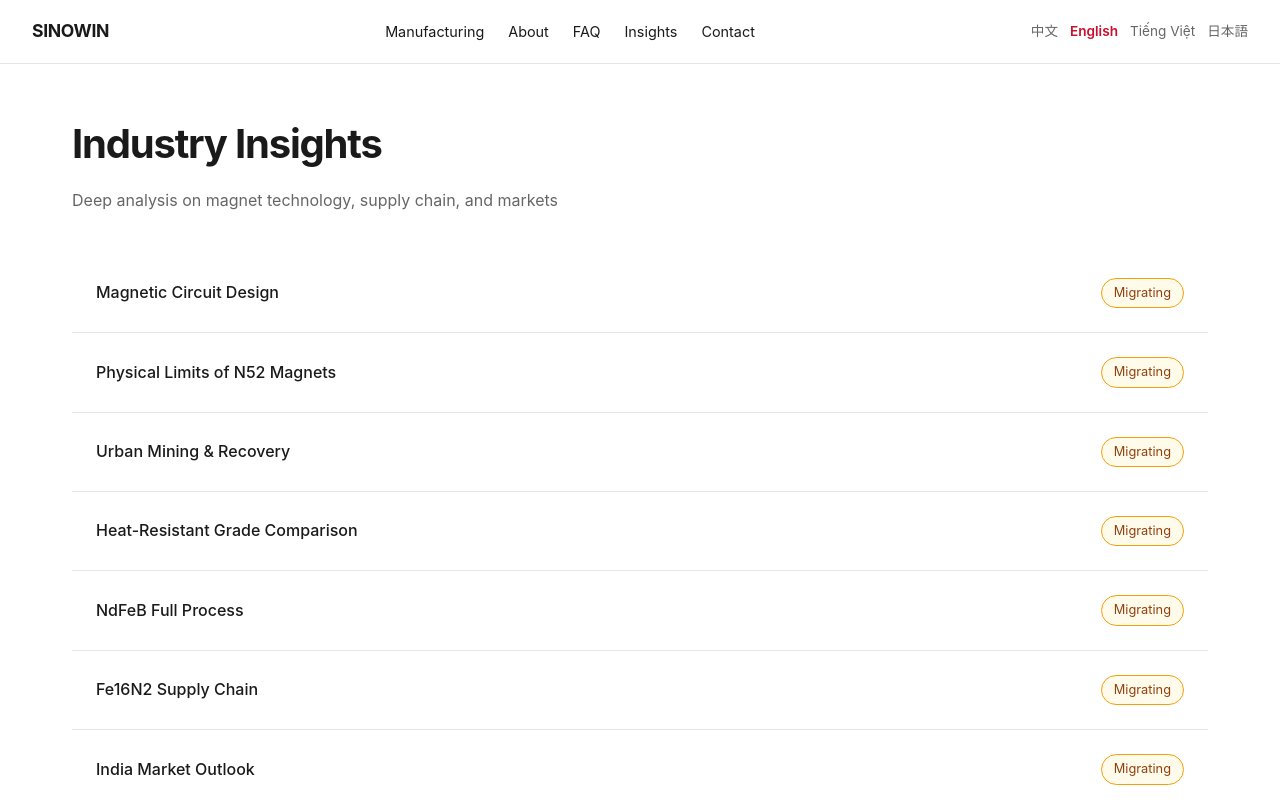
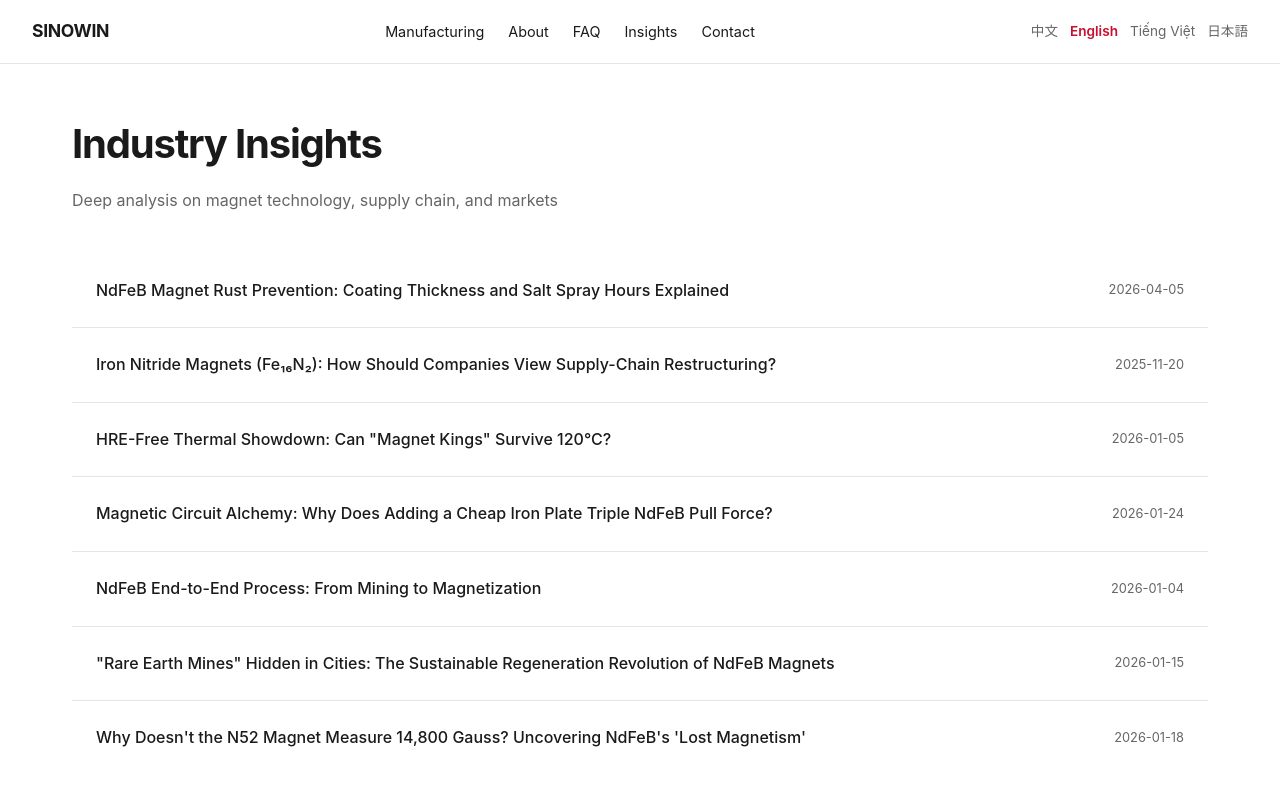
Before and after one commit to benliao558/sinowin-web, a Next.js app: page /en/articles in a window 1280 px wide. Shown: the top 800 px of the page. Built offline with nearby package versions, Linux system fonts and the light colour scheme.

Commit message:
fix: language switcher preserves current path

```diff
--- a/src/app/[lang]/articles/page.tsx
+++ b/src/app/[lang]/articles/page.tsx
@@ -2,6 +2,7 @@ import { notFound } from 'next/navigation'
 import type { Metadata } from 'next'
 import Link from 'next/link'
 import { locales, type Locale } from '@/lib/i18n'
+import { articles, getTranslation } from '@/content/articles'
 
 export async function generateStaticParams() {
   return locales.map((lang) => ({ lang }))
@@ -14,26 +15,6 @@ export async function generateMetadata({ params }: { params: { lang: string } })
     alternates: { canonical: `https://www.sinowin-vn.com/${lang}/articles` },
   }
 }
-
-// [TODO] Article content needs to be migrated from original /article/ pages
-// 7 articles confirmed existing:
-// - 磁路設計
-// - N52磁鐵物理極限
-// - 城市礦山回收
-// - 耐熱牌號比較
-// - NdFeB全流程
-// - Fe16N2供應鏈
-// - 印度市場
-
-const articlePlaceholders = [
-  { slug: 'magnetic-circuit-design', title: { zh: '磁路設計', en: 'Magnetic Circuit Design', vi: 'Thiết kế mạch từ', ja: '磁気回路設計' } },
-  { slug: 'n52-physical-limits', title: { zh: 'N52 磁鐵物理極限', en: 'Physical Limits of N52 Magnets', vi: 'Giới hạn vật lý của nam châm N52', ja: 'N52磁石の物理的限界' } },
-  { slug: 'urban-mining-recovery', title: { zh: '城市礦山回收', en: 'Urban Mining & Recovery', vi: 'Khai thác và tái chế mỏ đô thị', ja: '都市鉱山リサイクル' } },
-  { slug: 'heat-resistant-grades', title: { zh: '耐熱牌號比較', en: 'Heat-Resistant Grade Comparison', vi: 'So sánh mác chịu nhiệt', ja: '耐熱グレード比較' } },
-  { slug: 'ndfeb-full-process', title: { zh: 'NdFeB 全流程', en: 'NdFeB Full Process', vi: 'Quy trình đầy đủ NdFeB', ja: 'NdFeB全工程' } },
-  { slug: 'fe16n2-supply-chain', title: { zh: 'Fe16N2 供應鏈', en: 'Fe16N2 Supply Chain', vi: 'Chuỗi cung ứng Fe16N2', ja: 'Fe16N2サプライチェーン' } },
-  { slug: 'india-market', title: { zh: '印度市場', en: 'India Market Outlook', vi: 'Triển vọng thị trường Ấn Độ', ja: 'インド市場展望' } },
-]
 
 export default function ArticlesPage({ params }: { params: { lang: string } }) {
   const lang = params.lang as Locale
@@ -49,14 +30,22 @@ export default function ArticlesPage({ params }: { params: { lang: string } }) {
       </p>
 
       <div style={{ display: 'grid', gap: '1px', background: 'var(--color-border)' }}>
-        {articlePlaceholders.map((a) => (
-          <div key={a.slug} style={{ background: 'white', padding: '1.5rem', display: 'flex', justifyContent: 'space-between', alignItems: 'center' }}>
-            <div style={{ fontWeight: 500 }}>{a.title[lang]}</div>
-            <div style={{ fontSize: '0.8rem', background: '#fffbeb', padding: '0.25rem 0.75rem', borderRadius: '999px', border: '1px solid #f59e0b', color: '#92400e' }}>
-              {lang === 'zh' ? '遷移中' : lang === 'vi' ? 'Đang di chuyển' : lang === 'ja' ? '移行中' : 'Migrating'}
-            </div>
-          </div>
-        ))}
+        {articles.map((a) => {
+          const t = getTranslation(a, lang)
+          if (!t) return null
+          return (
+            <Link
+              key={a.slug}
+              href={`/${lang}/articles/${a.slug}`}
+              style={{ background: 'white', padding: '1.5rem', display: 'flex', justifyContent: 'space-between', alignItems: 'center', gap: '1.5rem' }}
+            >
+              <div style={{ fontWeight: 500 }}>{t.title}</div>
+              <div style={{ fontSize: '0.8rem', color: 'var(--color-muted)', whiteSpace: 'nowrap' }}>
+                {a.publishDate}
+              </div>
+            </Link>
+          )
+        })}
       </div>
     </div>
   )
--- a/src/app/[lang]/layout.tsx
+++ b/src/app/[lang]/layout.tsx
@@ -1,8 +1,9 @@
 import type { Metadata } from 'next'
 import { notFound } from 'next/navigation'
 import Link from 'next/link'
-import { locales, localeNames, hreflangMap, type Locale } from '@/lib/i18n'
+import { locales, hreflangMap, type Locale } from '@/lib/i18n'
 import { siteContent } from '@/content/site'
+import LanguageSwitcher from '@/components/LanguageSwitcher'
 
 export async function generateStaticParams() {
   return locales.map((lang) => ({ lang }))
@@ -85,20 +86,7 @@ export default function LocaleLayout({
             <Link href={`${baseUrl}#contact`}>{nav.contact[lang]}</Link>
           </nav>
           {/* Language switcher */}
-          <div style={{ display: 'flex', gap: '0.75rem', fontSize: '0.85rem' }}>
-            {locales.map((l) => (
-              <Link
-                key={l}
-                href={`/${l}`}
-                style={{
-                  color: l === lang ? 'var(--color-accent)' : 'var(--color-muted)',
-                  fontWeight: l === lang ? 600 : 400,
-                }}
-              >
-                {localeNames[l]}
-              </Link>
-            ))}
-          </div>
+          <LanguageSwitcher lang={lang} />
         </header>
 
         <main>{children}</main>
--- /dev/null
+++ b/src/components/LanguageSwitcher.tsx
@@ -0,0 +1,32 @@
+'use client'
+
+import Link from 'next/link'
+import { usePathname } from 'next/navigation'
+import { locales, localeNames, type Locale } from '@/lib/i18n'
+
+export default function LanguageSwitcher({ lang }: { lang: Locale }) {
+  const pathname = usePathname() || `/${lang}`
+  const segments = pathname.split('/')
+
+  return (
+    <div style={{ display: 'flex', gap: '0.75rem', fontSize: '0.85rem' }}>
+      {locales.map((l) => {
+        const targetSegments = [...segments]
+        targetSegments[1] = l
+        const href = targetSegments.join('/') || `/${l}`
+        return (
+          <Link
+            key={l}
+            href={href}
+            style={{
+              color: l === lang ? 'var(--color-accent)' : 'var(--color-muted)',
+              fontWeight: l === lang ? 600 : 400,
+            }}
+          >
+            {localeNames[l]}
+          </Link>
+        )
+      })}
+    </div>
+  )
+}
```
Also changed, not shown: 1 other file (tests, documents, lock files or other folders).
